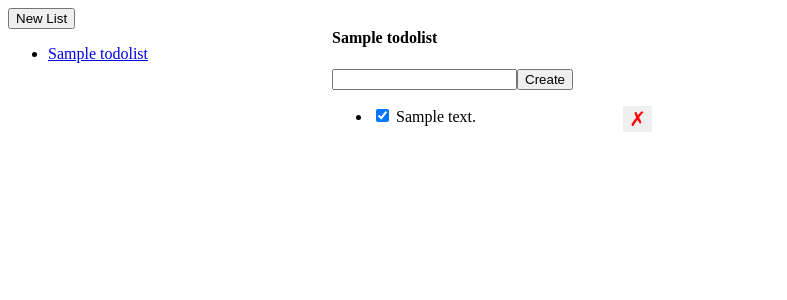
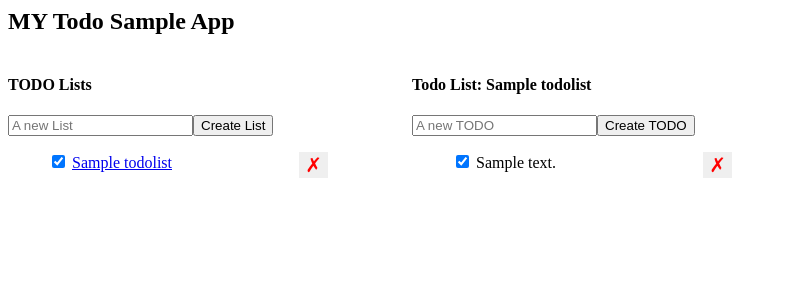
Before and after one commit to saylesc/alchemy-todo, a Flask app: page /lists/1 in a window 1280 px wide. Shown: the top 300 px of the page, without its empty margins (0-787 px from the left). Run offline with Flask 2, Linux system fonts and the light colour scheme; tables that the repository leaves empty hold one stand-in row (values such as "Sample post").

Commit message:
Updted Migrations to add 'completed' column in todoList. Updated code to delete lists, check lists off and cascade

```diff
--- a/app.py
+++ b/app.py
@@ -15,6 +15,7 @@ class TodoList(db.Model):
    __tablename__= 'todolist'
    id = db.Column(db.Integer, primary_key=True)
    name = db.Column(db.String(), nullable=False)
+   completed = db.Column(db.Boolean, nullable=False, default=False)
    todos = db.relationship(
       'Todo',
       backref='todo_list',
@@ -55,6 +56,35 @@ class Todo(db.Model):
 # db.create_all()
 
 ######## APP ROUTES #######
+@app.route('/todos/create-todolist', methods=['POST'])
+def createList():
+   # Get the form data here
+   newTodoList = request.get_json()['listName']
+
+   # Try to add the TODO List. If failure, rollback and report error
+   error = False
+   body = {}
+   try:
+      newList = TodoList( name=newTodoList )
+      db.session.add( newList )
+      db.session.commit()
+
+      body['listName'] = newList.name
+      body['listId'] = newList.id
+   except:
+      error = True
+      db.session.rollback()
+      print(sys.exc_info())
+   finally:
+      db.session.close()
+
+   if error:
+      # Throw an HTTP Exception
+      abort(500)
+   else:
+      return jsonify(body)
+
+
 @app.route('/todos/create-todo', methods=['POST'])
 def create():
    # Get the form data here
@@ -89,13 +119,50 @@ def create():
    else:
       return jsonify(body)
 
-@app.route('/todos/<todo_id>/set-completed', methods=['POST'])
-def setComplete(todo_id):
+@app.route('/todos/list/<list_id>/set-completed', methods=['POST'])
+def setListComplete(list_id):
    error = False
    try:
       completed = request.get_json()['completed']
-      completeTodo = Todo.query.get(todo_id)
-      completeTodo.completed = completed
+      completeList = TodoList.query.get(list_id)
+      completeList.completed = completed
+
+      if completed:
+         print("Completed")
+      else:
+         print("Not Completed")
+
+      # Also mark the children complete
+      print("Deleting children for list:" + list_id)
+      todos = Todo.query.filter_by(todolist_id=list_id).all()
+      for todo in todos:
+         print("Todo Item" + todo.description)
+         todo.completed = completed
+
+      db.session.commit()
+
+   except:
+      error = True
+      db.session.rollback()
+      print(sys.exc_info())
+   finally:
+      db.session.close()
+
+   if error:
+      abort(500)
+   else:
+      return redirect(url_for('index'))
+
+@app.route('/todos/delete-list/<list_id>', methods=['DELETE'])
+def deleteList(list_id):
+   error = False
+   try:
+      # First delete the children
+      print("Deleting children for list:" + list_id)
+      Todo.query.filter_by(todolist_id=list_id).delete()
+
+      # Now delete the parent
+      TodoList.query.filter_by(id=list_id).delete()
 
       db.session.commit()
    except:
@@ -108,7 +175,7 @@ def setComplete(todo_id):
    if error:
       abort(500)
    else:
-      return redirect(url_for('index'))
+      return jsonify({ 'success': True })
 
 @app.route('/todos/delete-todo/<todo_id>', methods=['DELETE'])
 def deleteTodo(todo_id):
--- a/templates/index.html
+++ b/templates/index.html
@@ -11,20 +11,22 @@
          display: inline-block;
          vertical-align: top;
          list-style: none;
-         padding: 0px;
+         padding-right: 10ch;
          margin: 0px;
          width: 320px;
       }
-
+      ul{
+         list-style-type:none;
+      }
       li {
          clear: both;
       }
-      .todo-form-input {
+      .todo-form-input, .todolist-form-input {
          display: flex;
          flex-direction: row;
       }
 
-      .delete-todo-btn {
+      .delete-todo-btn, .delete-todolist-btn{
          color: red;
          -webkit-appearance: none;
          border: none;
@@ -37,30 +39,45 @@
 </head>
 
 <body>
+   <h2>MY Todo Sample App</h2>
    <div class="lists-wrapper" class="container">
-      <button>New List</button>
+      <h4>TODO Lists</h4>
+      <form id="todolist-form" action="/todos/create-todolist" method="POST">
+         <div class='todolist-form-input'>
+            <input type="text" id="listname" name="listName" placeholder="A new List"/>
+            <input type="submit" id="submit-list" value="Create List" />
+         </div>
+      </form>
       <ul id="todo-lists">
          {% for list in lists %}
          <li>
+            <input class="todolist-check-completed" data-id="{{list.id}}"
+               type="checkbox" {% if list.completed %} checked {%
+                  endif %} />
                <a href="/lists/{{ list.id }}">{{ list.name }}</a>
+               <button class="delete-todolist-btn" data-id="{{list.id}}">
+                  &cross;
+               </button>
          </li>
          {% endfor %}
       </ul>
    </div>
    <div class="todos-wrapper">
-      <h4>{{active_list.name}}</h4>
+      <h4>Todo List: {{active_list.name}}</h4>
       <form id="todo-form" action="/todos/create-todo" method="POST">
          <div class='todo-form-input'>
-            <input type="text" id="description" name="description" />
-            <input type="submit" id="submit-todo" value="Create" />
+            <input type="text" id="description" name="description" placeholder="A new TODO"/>
+            <input type="submit" id="submit-todo" value="Create TODO" />
          </div>
-         <input type="hidden" id="activeList" value="{{active_list.id}}"
+         <input type="hidden" id="activeList" value="{{active_list.id}}" />
       </form>
       <div id="error" class="hidden">Something went wrong!</div>
       <div>
          <ul id="todo-items">
             {% for todo in todos %}
-            <li><input class="check-completed" data-id="{{todo.id}}" type="checkbox" {% if todo.completed %} checked {%
+            <li>
+               <input class="check-completed" data-id="{{todo.id}}"
+               type="checkbox" {% if todo.completed %} checked {%
                   endif %} /> {{ todo.description }}
                <button class="delete-todo-btn" data-id="{{todo.id}}">
                   &cross;
@@ -71,7 +88,33 @@
       </div>
    </div>
    <script>
-      const checkboxes = document.querySelectorAll(".check-completed")
+      // Check for completed todo lists
+      const listCheckboxes = document.querySelectorAll(".todolist-check-completed");
+      for (let idx = 0; idx < listCheckboxes.length; idx++)
+      {
+         let listCheckBox = listCheckboxes[idx];
+         listCheckBox.onchange = function(e){
+            const listCheckState = e.target.checked;
+            const todoList = e.target.dataset.id;
+            fetch('/todos/list/' + todoList + '/set-completed', {
+               method: 'POST',
+               body: JSON.stringify({
+                  completed: listCheckState
+               }),
+               headers: {
+                  'Content-Type': 'application/json'
+               }
+            })
+            .then(function () {
+               document.getElementById('error').className = 'hidden';
+            })
+            .catch(function () {
+               document.getElementById('error').className = '';
+            })
+         }
+      }
+
+      const checkboxes = document.querySelectorAll(".check-completed");
       for (let i = 0; i < checkboxes.length; i++) {
          let checkbox = checkboxes[i];
          checkbox.onchange = function (e) {
@@ -89,6 +132,26 @@
             })
             .then(function () {
                document.getElementById('error').className = 'hidden';
+            })
+            .catch(function () {
+               document.getElementById('error').className = '';
+            })
+         }
+      }
+      // Delete List
+      const deleteListBtns = document.querySelectorAll(".delete-todolist-btn")
+      for (let i = 0; i < deleteListBtns.length; i++) {
+         let delListBtn = deleteListBtns[i];
+         delListBtn.onclick = function (e) {
+            console.log("event", e);
+            const listId = e.target.dataset.id;
+            fetch('/todos/delete-list/' + listId, {
+               method: 'DELETE',
+            })
+            .then(function () {
+               document.getElementById('error').className = 'hidden';
+               let item = e.target.parentElement;
+               item.remove();
             })
             .catch(function () {
                document.getElementById('error').className = '';
@@ -116,6 +179,53 @@
          }
       }
 
+      // Listener for the TODO List form submit
+      const newListInput = document.getElementById('listname');
+      document.getElementById('todolist-form').onsubmit = function(e) {
+         e.preventDefault();
+
+         fetch('/todos/create-todolist', {
+            method: 'POST',
+            body: JSON.stringify({
+               'listName': newListInput.value,
+            }),
+            headers: {
+               'Content-Type': 'application/json'
+            }
+         })
+         .then(response => response.json())
+         .then(jsonResponse => {
+            // Create new <li> for the new List
+            const newTodoList = document.createElement("li");
+            const checkbox = document.createElement("input");
+            checkbox.type = 'checkbox';
+            checkbox.className = 'todolist-check-completed';
+            checkbox.setAttribute('data-id', jsonResponse.listId);
+            newTodoList.appendChild(checkbox);
+
+            const text = document.createTextNode(' ' + jsonResponse.listName);
+            const listAnchor = document.createElement("a");
+            listAnchor.setAttribute('href', "/lists/" + jsonResponse.listId);
+            listAnchor.appendChild(text);
+            newTodoList.appendChild(listAnchor);
+
+            newTodoList.appendChild(text);
+
+            const delButton = document.createElement("button");
+            delButton.className = 'delete-todolist-btn';
+            delButton.setAttribute('data-id', jsonResponse.listId);
+            delButton.innerHTML = "&cross;";
+            newTodoList.appendChild(delButton);
+
+            document.getElementById('todo-lists').appendChild(newTodoList);
+            document.getElementById('error').className = 'hidden';
+         })
+         .catch(() => {
+            document.getElementById('error').className = '';
+         });
+      };
+
+      // Listener for the TODO Item form submit
       const newTodoInput = document.getElementById('description');
       const activeList = document.getElementById("activeList");
       document.getElementById("todo-form").onsubmit = function (e) {
```
Also changed, not shown: migrations/versions/300a252d32c6_.py (added, +28 -0 lines). Lines whose indentation alone changed are shown as unchanged.
